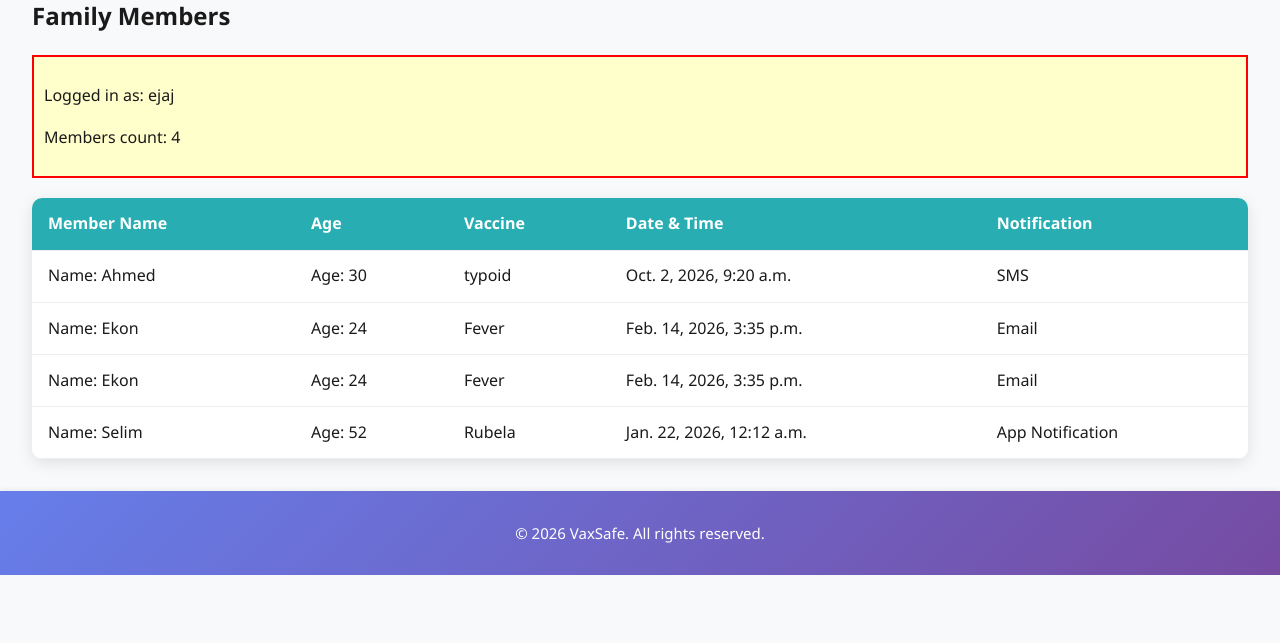
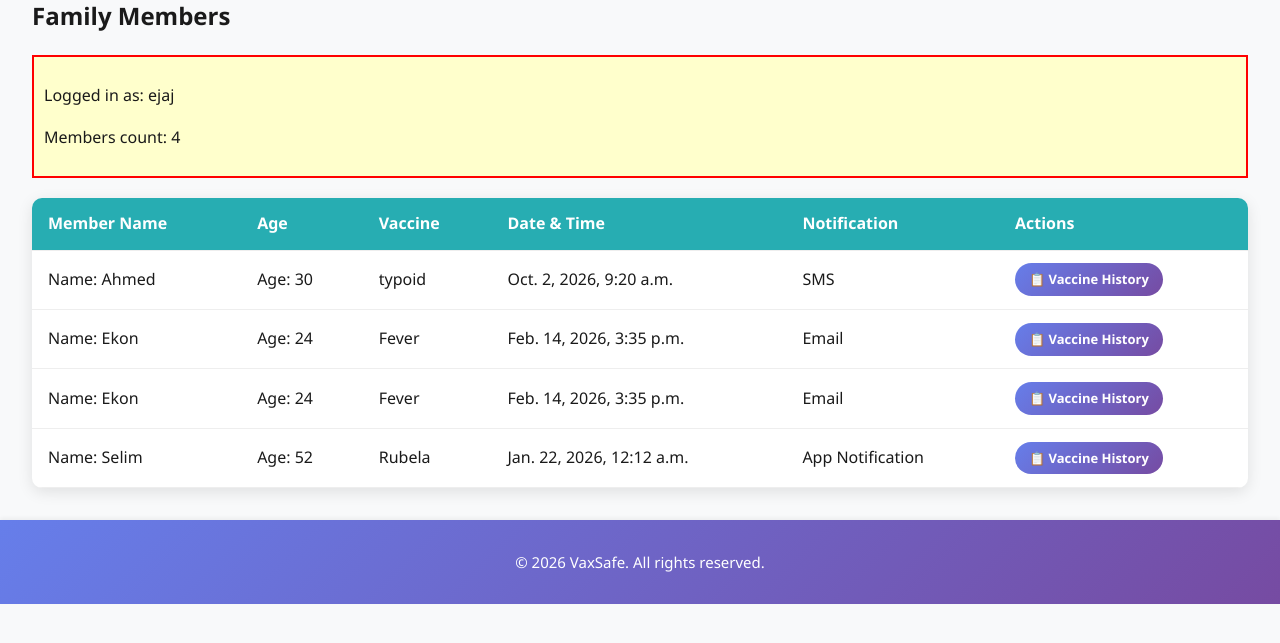
Before and after one commit to 61-shahrin/VaxSafe, a Django app: page /family-members/ in a window 1280 px wide. Shown: the part 135-778 px from the top of the page. Run offline with Django 5.2, Linux system fonts and the light colour scheme; a user stored in the database is signed in; data comes from the database, SQL or seed files in the repository; data that the repository does not hold is empty; parts of the project's set-up code (start-up, migrations or seed data) failed here and were passed over.

Commit message:
Update the code of familymembers.html

```diff
--- a/templates/htmlpages/familymembers.html
+++ b/templates/htmlpages/familymembers.html
@@ -8,10 +8,8 @@ Family Members{% endblock %}
 
   <!-- DEBUG INFO -->
   <div style="background: #ffffcc; padding: 10px; margin-bottom: 20px; border: 2px solid #ff0000;">
-
     <p>Logged in as: {{ request.user.username }}</p>
     <p>Members count: {{ members.count }}</p>
-
   </div>
 
   <table>
@@ -22,6 +20,7 @@ Family Members{% endblock %}
         <th>Vaccine</th>
         <th>Date & Time</th>
         <th>Notification</th>
+        <th>Actions</th>
       </tr>
     </thead>
     <tbody>
@@ -36,9 +35,17 @@ Family Members{% endblock %}
         <td>{{ member.vaccine_name }}</td>
         <td>{{ member.date_time }}</td>
         <td>{{ member.notification_type }}</td>
+        <td>
+          <!-- ✅ Vaccine History Button -->
+          <a href="{% url 'vaccine_history' member.id %}"
+             class="history-btn"
+             title="এই সদস্যের Vaccine ইতিহাস দেখুন">
+            📋 Vaccine History
+          </a>
+        </td>
       </tr>
       {% empty %}
-      <tr><td colspan="5">No family members added yet.</td></tr>
+      <tr><td colspan="6">No family members added yet.</td></tr>
       {% endfor %}
     </tbody>
   </table>
@@ -64,6 +71,25 @@ Family Members{% endblock %}
 .family-members th {
   background: #27ADB2;
   color: #fff;
+}
+
+/* ✅ Vaccine History Button Style */
+.history-btn {
+  display: inline-block;
+  padding: 6px 14px;
+  background: linear-gradient(135deg, #667eea 0%, #764ba2 100%);
+  color: white;
+  border-radius: 20px;
+  text-decoration: none;
+  font-size: 13px;
+  font-weight: 600;
+  transition: all 0.3s ease;
+  white-space: nowrap;
+}
+.history-btn:hover {
+  transform: translateY(-2px);
+  box-shadow: 0 4px 12px rgba(102, 126, 234, 0.4);
+  color: white;
 }
 </style>
 {% endblock %}
@@ -243,9 +269,10 @@ Family Members{% endblock %}
     "VaxSafe combines modern technology with local expertise to make family health protection as simple and reliable as checking your email.": "VaxSafe আধুনিক প্রযুক্তি মিলিয়ে পারিবারিক স্বাস্থ্য সুরক্ষা সহজ করে।",
     "📌 Important Information": "📌 গুরুত্বপূর্ণ তথ্য",
     "Please ensure all required fields are filled accurately": "অনুগ্রহ করে সকল প্রয়োজনীয় তথ্য সঠিকভাবে পূরণ করুন",
+    "Actions": "অ্যাকশন",
+    "📋 Vaccine History": "📋 টিকার ইতিহাস",
   };
 
-  // Build reverse map (bn → en)
   const reverseMap = {};
   for (const [en, bn] of Object.entries(translations)) {
     reverseMap[bn] = en;
@@ -263,10 +290,8 @@ Family Members{% endblock %}
         if (en) node.textContent = node.textContent.replace(text, en);
       }
     } else if (node.nodeType === Node.ELEMENT_NODE) {
-      // Skip script, style, input value, select
       const tag = node.tagName.toLowerCase();
       if (['script','style','select'].includes(tag)) return;
-      // Translate placeholder
       if (node.hasAttribute && node.hasAttribute('placeholder')) {
         const ph = node.getAttribute('placeholder');
         if (toBangla && translations[ph]) node.setAttribute('placeholder', translations[ph]);
@@ -280,18 +305,14 @@ Family Members{% endblock %}
     localStorage.setItem(LANG_KEY, lang);
     const toBangla = (lang === 'bn');
     document.body.childNodes.forEach(n => translateNode(n, toBangla));
-    // Update all lang buttons label
     document.querySelectorAll('#lang-btn').forEach(btn => {
-      const arrow = btn.querySelector('.dropdown-arrow') ? ' <span class="dropdown-arrow">▼</span>' : '';
       btn.innerHTML = (lang === 'bn' ? 'বাংলা' : 'English') + ' <span class="dropdown-arrow">▼</span>';
     });
-    // highlight active
     document.querySelectorAll('#lang-dropdown li').forEach(li => {
       li.style.fontWeight = '';
     });
   }
 
-  // Override setLanguage globally
   window.setLanguage = function(lang) {
     const code = (lang === 'Bangla' || lang === 'bn') ? 'bn' : 'en';
     applyLanguage(code);
@@ -303,7 +324,6 @@ Family Members{% endblock %}
     }
   };
 
-  // Apply saved language on page load
   document.addEventListener('DOMContentLoaded', function () {
     const saved = localStorage.getItem(LANG_KEY);
     if (saved === 'bn') applyLanguage('bn');
```
